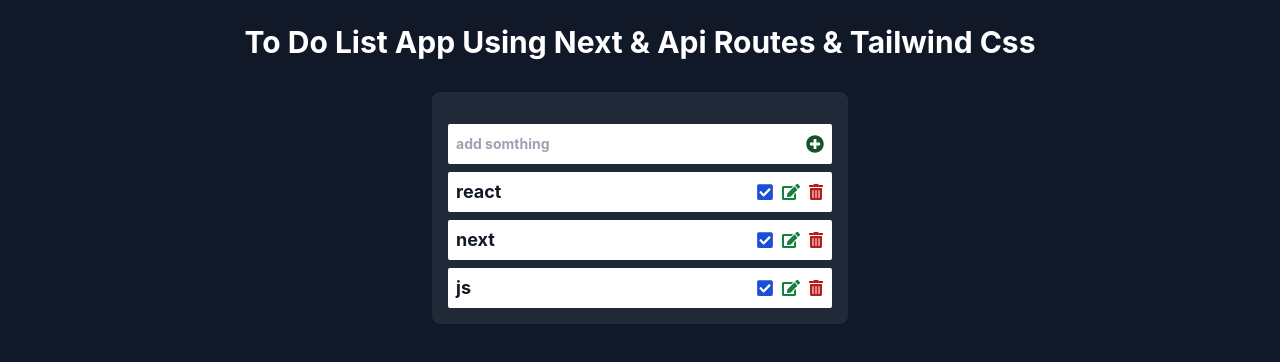
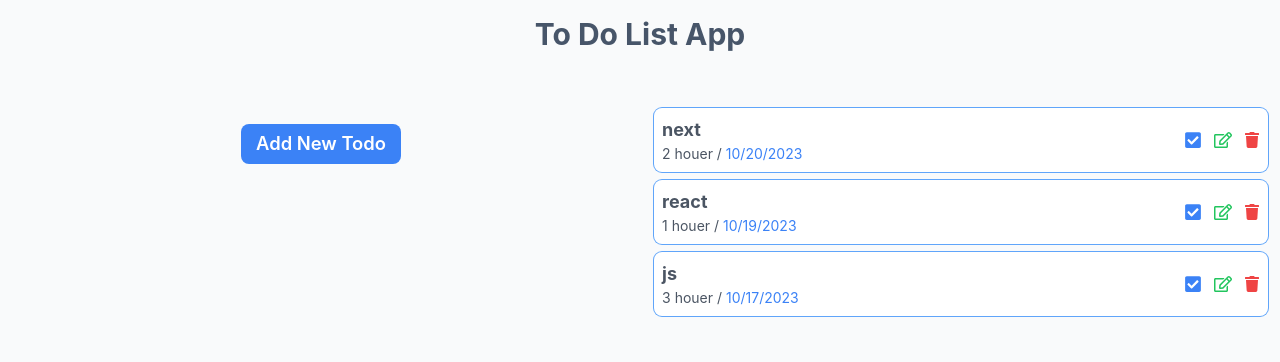
Before and after one commit to AbolfazlKhosravi/Todo-App-Next, a Next.js app: page / in a window 1280 px wide. Shown: the top 362 px of the page. Built offline with nearby package versions, Linux system fonts and the light colour scheme.

Commit message:
change ui and added option

```diff
--- a/Data/todos.js
+++ b/Data/todos.js
@@ -1,5 +1,5 @@
 export const todos = [
-    {title :"react ", id:1},
-    {title :"next ", id:2},
-    {title :"js ", id:3},
+    {title :"react ",description:"1 houer", id:1,date:'2023-10-19T14:54:50.388Z'},
+    {title :"next ",description:"2 houer", id:2,date:'2023-10-20T14:54:50.388Z'},
+    {title :"js ",description:"3 houer", id:3,date:'2023-10-17T14:54:50.388Z'},
 ]
--- a/components/todos/todoForm.js
+++ b/components/todos/todoForm.js
@@ -2,30 +2,102 @@ import { data } from "autoprefixer";
 import axios from "axios";
 import { useEffect, useRef, useState } from "react";
 import { FaPlusCircle } from "react-icons/fa";
-const TodoForm = ({addTodoHandler,value,setValue}) => {
+const TodoForm = ({ addTodoHandler }) => {
+  const [formData, setFormData] = useState({ title: "", description: "" });
+  const [isShow, setIsShow] = useState(false);
 
   const inputRef = useRef();
   useEffect(() => {
+    if (isShow) {
       inputRef.current.focus();
-  }, []);
+    }
+  }, [isShow]);
+  const changeHandler = (e) => {
+    setFormData({ ...formData, [e.target.name]: e.target.value });
+  };
+  return (
+    <div className="mb-4 flex flex-col w-full px-4">
+      <form
+        onSubmit={(e) => addTodoHandler(e, formData ,setFormData)}
 
-  return (
-    <form
-      onSubmit={addTodoHandler}
-      className="mt-4 bg-white w-72 flex justify-between items-center px-2 py-1 rounded-sm font-bold md:w-96 md:h-10 md:text-sm"
+        className={
+          `${isShow
+            ? "h-[19rem] overflow-auto"
+            : "h-0 overflow-hidden"}  scrollbar-hide  w-full flex flex-col justify-start items-center px-2 transition-all ease-in-out duration-700 `
+        }
       >
+        <div className="w-full ">
+          <label
+            htmlFor="todo-title"
+            className="cursor-pointer text-blue-500 mb-1 block font-medium"
+          >
+            Title
+          </label>
           <input
-        onChange={(e) => setValue(e.target.value)}
-        value={value}
+            onChange={changeHandler}
+            id="todo-title"
+            value={formData.title}
+            name="title"
             type="text"
-        className="w-full focus:outline-none"
-        placeholder="add somthing"
+            className="form-input text-sm font-medium transition duration-500 ease-out text-slate-600 w-full h-10 rounded-lg border border-slate-600  focus:border-none focus:outline-none"
+            placeholder="Todo Tiltle ..."
             ref={inputRef}
           />
-      <button className="text-green-900" type="submit">
-        <FaPlusCircle className="text-lg fa-sharp fa-solid fa-circle-plus" />
+        </div>
+        <div className="w-full mb-4 mt-3 ">
+          <label
+            htmlFor="todo-description"
+            className="cursor-pointer text-blue-500 mb-1 block font-medium"
+          >
+            Description
+          </label>
+          <textarea
+            onChange={changeHandler}
+            id="todo-description"
+            value={formData.description}
+            type="text"
+            name="description"
+            className="form-textarea form-input text-sm font-medium transition duration-500 ease-out text-slate-600 w-full rounded-lg border border-slate-600  focus:border-none focus:outline-none h-32"
+            placeholder="Todo Description ..."
+          />
+        </div>
+        <div className="w-full flex items-center justify-between ">
+          <button
+            className="transition duration-300 ease-out hover:scale-105 bg-white border border-blue-500 font-normal rounded-xl w-28 h-9 flex items-center justify-center"
+            onClick={() => setIsShow(false)}
+            type="button"
+          >
+            <span className="text-blue-500 text-[1.1rem] -translate-y-[.1rem]">
+              Cansel
+            </span>
           </button>
+          <button
+           type="submit"
+            className="transition duration-300 ease-out hover:scale-105 bg-blue-500 rounded-full w-9 h-9 flex items-center justify-center"
+            type="submit"
+          >
+            <span className="text-white text-[2.4rem] -translate-y-[.3rem] translate-x-[.2px]">
+              +
+            </span>
+          </button>
+        </div>
       </form>
+      <div
+        className={
+          isShow
+            ? "hidden"
+            : " w-full flex justify-center items-center font-bold my-6"
+        }
+      >
+        <button
+          className="transition duration-300 ease-out hover:scale-105 flex items-center justify-center bg-blue-500 text-white text-[1.15rem] rounded-lg w-40 h-10 font-semibold"
+          onClick={() => setIsShow(true)}
+        >
+          {" "}
+          Add New Todo
+        </button>
+      </div>
+    </div>
   );
 };
 
--- a/components/todos/todoList.js
+++ b/components/todos/todoList.js
@@ -1,21 +1,33 @@
-import { FaTrashAlt, FaCheckSquare, FaEdit } from "react-icons/fa";
+import { FaTrash, FaCheckSquare, FaRegEdit } from "react-icons/fa";
 
-const TodoList = ({ todo ,deletTodoHandler }) => {
+const TodoList = ({ todo, deletTodoHandler }) => {
   return (
-    <div className="bg-white w-72 flex  px-2 py-1 rounded-sm mt-2 justify-between items-center md:w-96 md:h-10">
-      <p className={`text-gray-900 font-bold md:text-lg `}>{todo.title}</p>
+    <div className="bg-white  w-full flex   rounded-lg  mt-2 justify-between items-center ring-1 p-2 ring-blue-400 ">
+      <div className="flex flex-col items-start justify-start">
+        <p className={`text-gray-600 font-bold text-lg `}> {todo.title}</p>
+        <p className={`text-gray-600 font-normal  text-sm`}>
+          {todo.description} /{" "}
+          <span className="text-blue-500">
+            {new Date(todo.date).toLocaleDateString("en-IR", {
+              year: "numeric",
+              month: "numeric",
+              day: "numeric",
+            })}
+          </span>
+        </p>
+      </div>
       <div className="flex items-center justify-between">
-        <button className="text-blue-700 text-lg">
+        <button className="text-blue-500 text-lg">
           <FaCheckSquare />
         </button>
-        <button className="text-green-700 ml-2 text-lg">
-          <FaEdit />
+        <button className="text-green-500 ml-3 text-lg">
+          <FaRegEdit />
         </button>
         <button
           onClick={() => deletTodoHandler(todo.id)}
-          className="text-red-700 ml-2 text-[1rem]"
+          className="text-red-500 ml-3 text-[1rem]"
         >
-          <FaTrashAlt />
+          <FaTrash />
         </button>
       </div>
     </div>
--- a/package.json
+++ b/package.json
@@ -14,9 +14,11 @@
     "react": "18.2.0",
     "react-dom": "18.2.0",
     "react-icons": "^4.11.0",
-    "swr": "^2.2.4"
+    "swr": "^2.2.4",
+    "tailwind-scrollbar-hide": "^1.1.7"
   },
   "devDependencies": {
+    "@tailwindcss/forms": "^0.5.6",
     "autoprefixer": "^10.4.16",
     "eslint": "8.51.0",
     "eslint-config-next": "13.5.4",
--- a/pages/api/todos/[todoId].js
+++ b/pages/api/todos/[todoId].js
@@ -1,12 +1,12 @@
-import { todos } from "../../../Data/Todos";
+import { todos } from "../../../Data/todos";
 export default function handler(req, res) {
-    const {todoId}=req.query
-
-    if(req.method === "DELETE"){
-        const index = todos.findIndex(todo=>todo.id === parseInt(todoId))
-        todos.splice(index,1)
-      return  res.status(200).json({ message : "todo delet is successful",todos });
-    }
-
-
+  const { todoId } = req.query;
+  if (req.method === "DELETE") {
+    const index = todos.findIndex((todo) => todo.id === parseInt(todoId));
+    todos.splice(index, 1);
+    todos.sort((a, b) => {
+      return new Date(a.date).getTime() > new Date(b.date).getTime() ? -1 : 1;
+    });
+    return res.status(200).json({ message: "todo delet is successful", todos });
+  }
 }
--- a/pages/api/todos/index.js
+++ b/pages/api/todos/index.js
@@ -1,12 +1,21 @@
-import { data } from "autoprefixer";
-import { todos } from "../../../Data/Todos";
+import { todos } from "../../../Data/todos";
+
 export default function handler(req, res) {
-  if(req.method==="POST"){
-    const newTodo={
-      id:Date.now(),title:req.body.title
-    }
-   todos.push(newTodo)
-   return  res.status(201).json({ todos ,message:"add post is sussecfuly"});
+  if (req.method === "POST") {
+    const newTodo = {
+      id: Date.now(),
+      title: req.body.formData.title,
+      description: req.body.formData.description,
+      date: new Date().toISOString(),
+    };
+    todos.push(newTodo);
+    todos.sort((a, b) => {
+      return new Date(a.date).getTime() > new Date(b.date).getTime() ? -1 : 1;
+    });
+    return res.status(201).json({ todos, message: "add post is sussecfuly" });
   }
-   res.status(200).json({ todos });
+  todos.sort((a, b) => {
+    return new Date(a.date).getTime() > new Date(b.date).getTime() ? -1 : 1;
+  });
+  return res.status(200).json({ todos });
 }
--- a/pages/index.js
+++ b/pages/index.js
@@ -5,7 +5,7 @@ import TodoForm from "../components/todos/todoForm";
 
 export default function Home() {
   const [loading, setLoading] = useState(true);
-  const [value, setValue] = useState("");
+
   const [todos, setTodos] = useState(true);
 
   useEffect(() => {
@@ -21,46 +21,56 @@ export default function Home() {
   const deletTodoHandler = (id) => {
     axios
       .delete(`api/todos/${id}`)
-      .then(({ data  }) => {
+      .then(({ data }) => {
         setTodos(data.todos);
         setLoading(false);
       })
       .catch((err) => console.log(err));
   };
 
-  const addTodoHandler = (e) => {
+  const addTodoHandler = (e, formData, setFormData) => {
     e.preventDefault();
-    if (value === "") {
+    if (formData.title === "" && formData.description === "") {
       alert("writing to form");
       return;
     }
     axios
-      .post("api/todos", {  title: value })
-      .then(({data}) => {
+      .post("api/todos", { formData })
+      .then(({ data }) => {
         setTodos(data.todos);
-        setValue("");
+        setFormData({ title: "", description: "" });
       })
       .catch((err) => console.log(err));
-
   };
 
   return (
-    <div className="bg-gray-900 h-screen flex flex-col items-center justify-start ">
-      <header className="flex flex-col items-center my-4 md:my-6">
-        <h1 className="font-bold text-white text-2xl mb-2 md:text-3xl">
-          To Do List App Using Next & Api Routes & Tailwind Css
-        </h1>
+    <div className="bg-gray-50 h-screen flex flex-col items-center justify-start ">
+      <header className="flex justify-center items-center w-full my-4 ">
+        <h1 className="font-bold text-slate-600 text-3xl  ">To Do List App</h1>
       </header>
-      <div className="flex flex-col items-center justify-between bg-gray-800 p-4 rounded-lg">
-        <TodoForm addTodoHandler={addTodoHandler} value={value} setValue={setValue}/>
+      <div className="flex flex-col lg:flex-row  w-full items-center lg:items-start lg:mt-8 justify-between ">
+        <TodoForm addTodoHandler={addTodoHandler} />
         {loading ? (
-          <div>loading...</div>
+          <div className="w-full px-3 flex items-center justify-center">
+            loading...
+          </div>
         ) : (
-          <div>
-            {todos.map((todo) => {
-              return (<TodoList key={todo.id} todo={todo} deletTodoHandler={deletTodoHandler}/>
-              );
-            })}
+          <div className="w-full px-3">
+            {todos.length ? (
+              todos.map((todo) => {
+                return (
+                  <TodoList
+                    key={todo.id}
+                    todo={todo}
+                    deletTodoHandler={deletTodoHandler}
+                  />
+                );
+              })
+            ) : (
+              <div className="w-full px-3 flex items-center justify-center font-bold text-blue-500 text-lg">
+                Emty
+              </div>
+            )}
           </div>
         )}
       </div>
--- a/tailwind.config.js
+++ b/tailwind.config.js
@@ -8,5 +8,9 @@ module.exports = {
   theme: {
     extend: {},
   },
-  plugins: [],
+  plugins: [
+    require('@tailwindcss/forms'),
+    require('tailwind-scrollbar-hide')
+    // ...
+  ],
 }
```
Also changed, not shown: 1 other file (tests, documents, lock files or other folders). Lines whose indentation alone changed are shown as unchanged.
